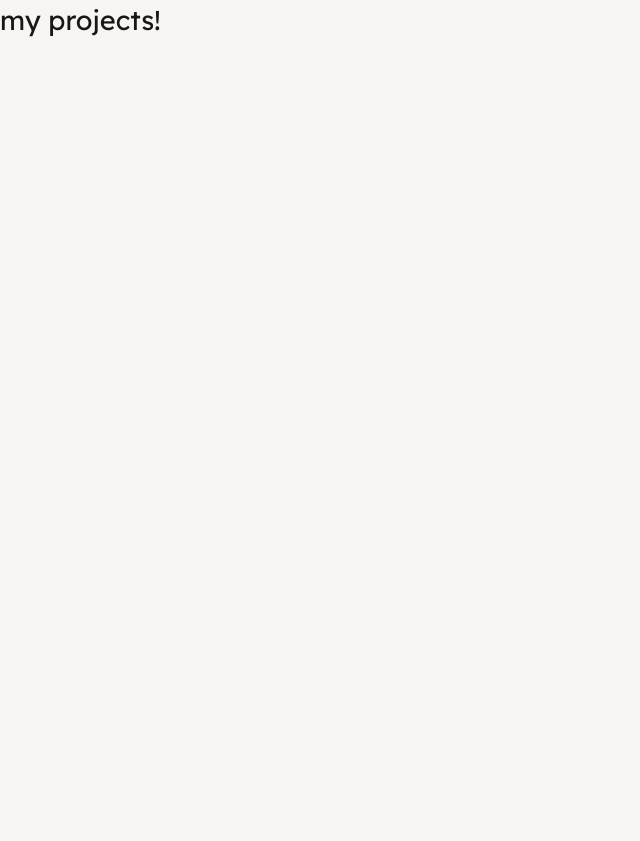
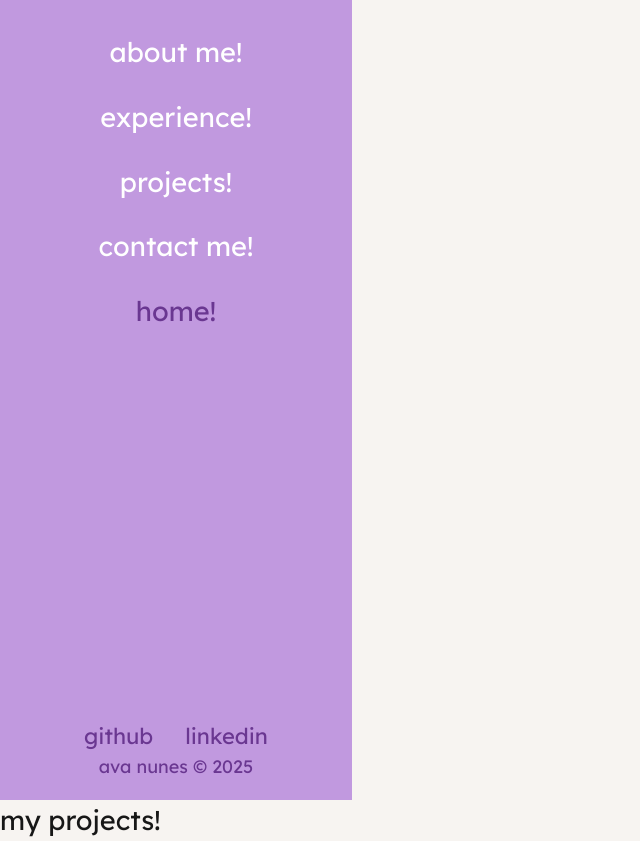
Before and after one commit to avaamsel/personal-website, a Next.js app: page /projects in a window 1280 px wide. Shown: the whole page, without its empty margins (0-640 px from the left). Before the commit the page ends 800 px from the top, so only its background shows below. Built offline with nearby package versions, Linux system fonts and the light colour scheme.

Commit message:
added fun little colors for sidebar

```diff
--- a/app/about/page.js
+++ b/app/about/page.js
@@ -1,6 +1,9 @@
+import Sidebar from "../components/Sidebar";
+
 export default function About() {
   return (
     <div>
+      <Sidebar/>
       <p>about me!</p>
     </div>
   )
--- a/app/components/HomeSidebar.js
+++ b/app/components/HomeSidebar.js
@@ -1,6 +1,6 @@
 "use client"
 import { usePathname } from "next/navigation";
-// import { useEffect } from "react";
+import Image from "next/image";
 
 export default function Sidebar() {
   const pathname = usePathname();
@@ -8,19 +8,19 @@ export default function Sidebar() {
   if (pathname != "/studio") {
     return (
       <div>
-        <button id="toggleBtn" className="md:hidden p-4 bg-gray-800 text-white absolute top-0 left-0 z-10">
-          ☰
-        </button>
+        <div id="sidebar" className="sidebar-home flex flex-col items-center">
+          <a href="/about" className="navbar-home inline-block">about me!</a>
+          <a href="/experience" className="navbar-home inline-block">experience!</a>
+          <a href="/projects" className="navbar-home inline-block">projects!</a>
+          <a href="/contact" className="navbar-home inline-block">contact me!</a>
 
-  {/* /* className=" w-64 h-full p-4 space-y-2 flex-col absolute md:relative top-0 left-0 transform md:translate-x-0 -translate-x-full transition-transform duration-300 ease-in-out"> */}
-        <div id="sidebar" className="sidebar flex flex-col items-center">
-          <a href="/about" className="navbar inline-block">about me!</a>
-          <a href="/experience" className="navbar inline-block">experience!</a>
-          <a href="/projects" className="navbar inline-block">projects!</a>
-          <a href="/contact" className="navbar inline-block">contact me!</a>
-          <br/>
 
-          <div className="navbar-bottom flex justify-center">
+          <div className="mt-auto">
+            <Image src="ava-bubble.svg"
+            alt="ava bubble"
+            height={100}
+            width={100}/>
+            <div className="navbar-home-bottom flex justify-center">
               <a href="https://github.com/avaamsel" target="_blank" rel="noopener noreferrer"
                 className="mr-8 text-[22px] hover:font-semibold">
                 github
@@ -31,24 +31,10 @@ export default function Sidebar() {
               </a>
             </div>
 
-          <p className="navbar-bottom text-[18px]">ava nunes  &copy; {new Date().getFullYear()}</p>
+            <p className="navbar-home-bottom text-[18px]">ava nunes  &copy; {new Date().getFullYear()}</p>
+          </div>
         </div>
       </div>
     )
   }
-
-  // useEffect(() => {
-  //   const toggleBtn = document.getElementById('toggleBtn');
-  //   const sidebar = document.getElementById('sidebar');
-  //   if (toggleBtn && sidebar) {
-  //     const handleClick = () => {
-  //       sidebar.classList.toggle('-translate-x-full');
-  //     };
-  //     toggleBtn.addEventListener('click', handleClick);
-  //     return () => {
-  //       toggleBtn.removeEventListener('click', handleClick);
-  //     };
-  //   }
-  // }, []);
-
 }
--- a/app/components/Sidebar.js
+++ b/app/components/Sidebar.js
@@ -1,44 +1,51 @@
 "use client"
 import { usePathname } from "next/navigation";
-// import { useEffect } from "react";
 
 export default function Sidebar() {
   const pathname = usePathname();
 
-
-  useEffect(() => {
-    const toggleBtn = document.getElementById('toggleBtn');
-    const sidebar = document.getElementById('sidebar');
-    if (toggleBtn && sidebar) {
-      const handleClick = () => {
-        sidebar.classList.toggle('-translate-x-full');
-      };
-      toggleBtn.addEventListener('click', handleClick);
-      return () => {
-        toggleBtn.removeEventListener('click', handleClick);
-      };
-    }
-  }, []);
+  let sideBG = "";
+  let sideText = "";
+  let textBottom = "";
+  let textHome = "";
+  if (pathname === '/about') {
+    sideBG = 'sidebar-about';
+    sideText = 'navbar-about';
+    textBottom = 'navbar-about-bottom';
+    textHome = 'about-home';
+  } else if (pathname === '/experience') {
+    sideBG = 'sidebar-experience';
+    sideText = 'navbar-experience';
+    textBottom = 'navbar-experience-bottom';
+    textHome = 'experience-home';
+  } else if (pathname === '/projects') {
+    sideBG = 'sidebar-projects';
+    sideText = 'navbar-projects';
+    textBottom = 'navbar-projects-bottom';
+    textHome = 'projects-home';
+  } else if (pathname === '/contact') {
+    sideBG = 'sidebar-contact';
+    sideText = 'navbar-contact';
+    textBottom = 'navbar-contact-bottom';
+    textHome = 'contact-home';
+  } else {
+    sideBG = 'sidebar-home';
+    sideText = 'navbar-home';
+    textBottom = 'navbar-home-bottom';
+  }
 
   if (pathname != "/studio") {
     return (
       <div>
-        <button id="toggleBtn" className="md:hidden p-4 bg-gray-800 text-white absolute top-0 left-0 z-10">
-          ☰
-        </button>
-
-  {/* /* className=" w-64 h-full p-4 space-y-2 flex-col absolute md:relative top-0 left-0 transform md:translate-x-0 -translate-x-full transition-transform duration-300 ease-in-out"> */}
-        <div id="sidebar" className="sidebar flex flex-col items-center">
-          <div className="navbar inline-block">
-            <a href="/about" >about me!</a>
-            <a href="/experience">experience!</a>
-            <a href="/projects">projects!</a>
-            <a href="/contact">contact me!</a>
-            <a href="/" className="text-[#618F40]">home!</a>
-          </div>
+        <div id="sidebar" className={`${sideBG} flex flex-col items-center`}>
+          <a href="/about" className={`${sideText} inline-block`}>about me!</a>
+          <a href="/experience" className={`${sideText} inline-block`}>experience!</a>
+          <a href="/projects" className={`${sideText} inline-block`}>projects!</a>
+          <a href="/contact" className={`${sideText} inline-block`}>contact me!</a>
+          <a href="/" className={`${textHome} inline-block`}>home!</a>
 
           <div className="mt-auto">
-            <div className="navbar-bottom flex justify-center">
+            <div className={`${textBottom} flex justify-center`}>
               <a href="https://github.com/avaamsel" target="_blank" rel="noopener noreferrer"
                 className="mr-8 text-[22px] hover:font-semibold">
                 github
@@ -49,7 +56,7 @@ export default function Sidebar() {
               </a>
             </div>
 
-            <p className="navbar-bottom text-[18px]">ava nunes  &copy; {new Date().getFullYear()}</p>
+            <p className={`${textBottom} text-[18px]`}>ava nunes  &copy; {new Date().getFullYear()}</p>
           </div>
         </div>
       </div>
--- a/app/experience/page.js
+++ b/app/experience/page.js
@@ -1,6 +1,9 @@
+import Sidebar from "../components/Sidebar";
+
 export default function Experience() {
   return (
     <div>
+      <Sidebar/>
       <p>my experience!</p>
     </div>
   )
--- a/app/globals.css
+++ b/app/globals.css
@@ -14,8 +14,34 @@ body {
 }
 
 /* navbar stylings */
-.sidebar {
+.sidebar-home {
   background-color: #9DD575;
+  color: white;
+  width: 20rem;
+  height: 100vh;
+  padding: 20px;
+  text-align: center;
+}
+
+.navbar-home {
+  padding-top: 12px;
+  padding-bottom: 12px;
+}
+
+.navbar-home:hover {
+  color: #618F40;
+  border: 3px solid #618F40;
+  border-radius: 32px;
+  padding: 6px 16px;
+  background-color: white;
+}
+
+.navbar-home-bottom {
+  color: #618F40;
+}
+
+.sidebar-about {
+  background-color: #F9A75B;
   color: white;
   width: 22rem;
   height: 100vh;
@@ -23,16 +49,151 @@ body {
   text-align: center;
 }
 
-.navbar:hover {
-  color: #618F40;
-  border: 3px solid #618F40;
+.navbar-about {
+  padding-top: 12px;
+  padding-bottom: 12px;
+}
+
+.navbar-about:hover {
+  color: #D06F15;
+  border: 3px solid #D06F15;
   border-radius: 32px;
   padding: 6px 16px;
   background-color: white;
 }
 
-.navbar-bottom {
-  color: #618F40;
+.navbar-about-bottom {
+  color: #D06F15;
+}
+
+.about-home {
+  color: #D06F15;
+  padding-top: 12px;
+  padding-bottom: 12px;
+}
+
+.about-home:hover {
+  border: 3px solid #D06F15;
+  border-radius: 32px;
+  padding: 6px 16px;
+  background-color: white;
+}
+
+.sidebar-experience {
+  background-color: #53B5AD;
+  color: white;
+  width: 22rem;
+  height: 100vh;
+  padding: 20px;
+  text-align: center;
+}
+
+.navbar-experience {
+  padding-top: 12px;
+  padding-bottom: 12px;
+}
+
+.navbar-experience:hover {
+  color: #0B6860;
+  border: 3px solid #0B6860;
+  border-radius: 32px;
+  padding: 6px 16px;
+  background-color: white;
+}
+
+.navbar-experience-bottom {
+  color: #0B6860;
+}
+
+.experience-home {
+  color: #0B6860;
+  padding-top: 12px;
+  padding-bottom: 12px;
+}
+
+.experience-home:hover {
+  border: 3px solid #0B6860;
+  border-radius: 32px;
+  padding: 6px 16px;
+  background-color: white;
+}
+
+.sidebar-projects {
+  background-color: #C199DF;
+  color: white;
+  width: 22rem;
+  height: 100vh;
+  padding: 20px;
+  text-align: center;
+}
+
+.navbar-projects {
+  padding-top: 12px;
+  padding-bottom: 12px;
+}
+
+.navbar-projects:hover {
+  color: #6A3791;
+  border: 3px solid #6A3791;
+  border-radius: 32px;
+  padding: 6px 16px;
+  background-color: white;
+}
+
+.navbar-projects-bottom {
+  color: #6A3791;
+}
+
+.projects-home {
+  color: #6A3791;
+  padding-top: 12px;
+  padding-bottom: 12px;
+}
+
+.projects-home:hover {
+  border: 3px solid #6A3791;
+  border-radius: 32px;
+  padding: 6px 16px;
+  background-color: white;
+}
+
+.sidebar-contact {
+  background-color: #DF99B9;
+  color: white;
+  width: 22rem;
+  height: 100vh;
+  padding: 20px;
+  text-align: center;
+}
+
+.navbar-contact {
+  padding-top: 12px;
+  padding-bottom: 12px;
+}
+
+.navbar-contact:hover {
+  color: #AC4976;
+  border: 3px solid #AC4976;
+  border-radius: 32px;
+  padding: 6px 16px;
+  background-color: white;
+}
+
+.navbar-contact-bottom {
+  color: #AC4976;
+}
+
+.contact-home {
+  color: #AC4976;
+  padding-top: 12px;
+  padding-bottom: 12px;
+}
+
+.contact-home:hover {
+  border: 3px solid #AC4976;
+  border-radius: 32px;
+  padding: 6px 16px;
+  background-color: white;
 }
 
 /* home stylings */
--- a/app/layout.js
+++ b/app/layout.js
@@ -19,7 +19,7 @@ const lexend = Lexend({
 export const metadata = {
   title: "ava's website!",
   description: "ava nunes' personal website!",
-  icons: {icon: '/ava-bubble.svg'}
+  icons: {icon: '/bubble.svg'}
 };
 
 export default function RootLayout({ children }) {
--- a/app/page.js
+++ b/app/page.js
@@ -1,5 +1,6 @@
 import HomeSidebar from "./components/HomeSidebar";
 import Image from "next/image";
+import Link from "next/link";
 
 export default function Home() {
   return (
@@ -8,10 +9,12 @@ export default function Home() {
         <HomeSidebar/>
         <p className="welcome">welcome!</p>
         <div className="flex-col">
+          <Link href="/about">
             <Image src ="/about-bubble.svg"
               alt="about bubble"
               height = {145}
               width = {200}/>
+          </Link>
           <Image src ="/turdie-home.svg"
             alt="turdie home"
             height = {244}
@@ -19,10 +22,12 @@ export default function Home() {
         </div>
 
         <div className="flex-col">
+          <Link href="/experience">
             <Image src ="/experience-bubble.svg"
               alt="experience bubble"
               height = {145}
               width = {200}/>
+          </Link>
           <Image src ="/bubby-home.svg"
             alt="bubby home"
             height = {244}
@@ -30,10 +35,12 @@ export default function Home() {
         </div>
 
         <div className="flex-col">
+          <Link href="/projects">
             <Image src ="/projects-bubble.svg"
               alt="projects bubble"
               height = {145}
               width = {200}/>
+          </Link>
           <Image src ="/trixie-home.svg"
             alt="trixie home"
             height = {244}
--- a/app/projects/page.js
+++ b/app/projects/page.js
@@ -1,6 +1,9 @@
+import Sidebar from "../components/Sidebar";
+
 export default function Projects() {
   return (
     <div>
+      <Sidebar/>
       <p>my projects!</p>
     </div>
   )
```
Also changed, not shown: public/ava-bubble.svg, public/bubble.svg (added). Lines whose indentation alone changed are shown as unchanged.
